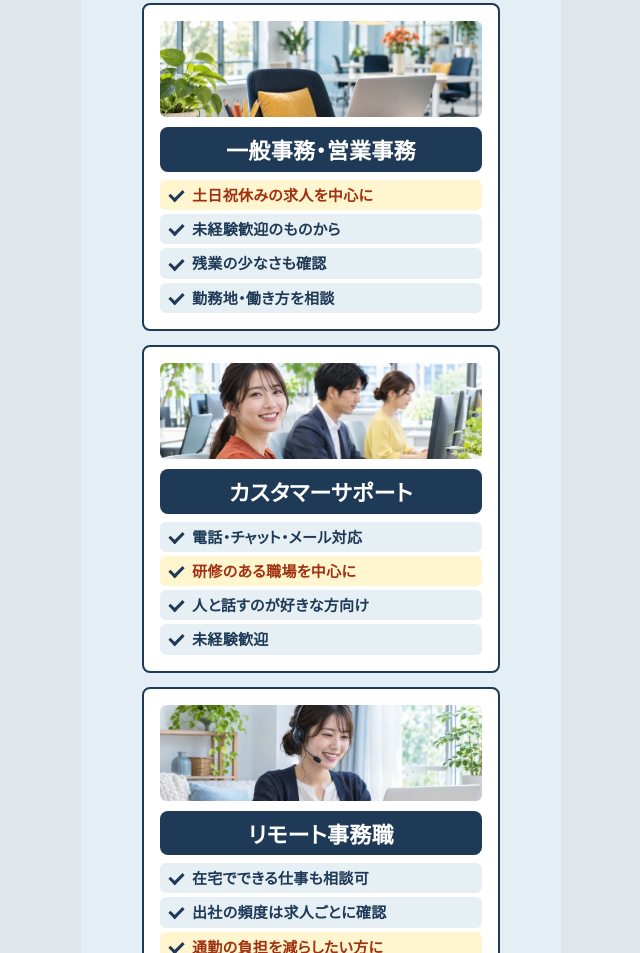
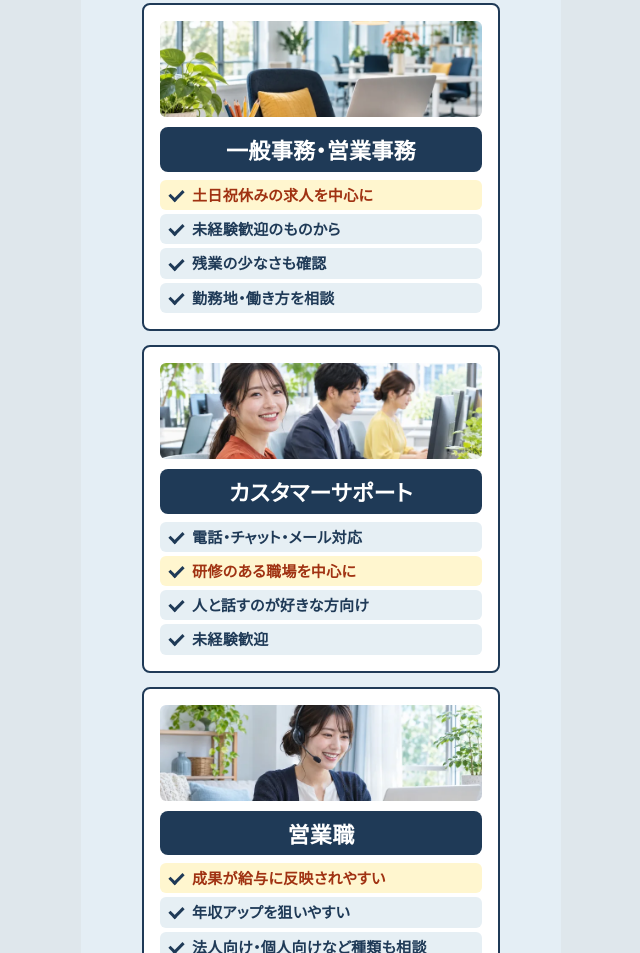
Before and after one commit to rita-career/career-hack-lp, a plain HTML site: page mina-ig/index.html in a window 1280 px wide. Shown: the part 11047-12000 px from the top of the page, without its empty margins (319-959 px from the left). Drawn offline with Linux system fonts and the light colour scheme.

Commit message:
Replace remote-office card with sales role

```diff
--- a/mina-ig/index.html
+++ b/mina-ig/index.html
@@ -187,7 +187,7 @@
   <h2 class="jb-h">こんな求人の相談が多いです</h2>
   <article class="jcard"><figure class="jc-ph"><img src="img/js1.webp" width="760" height="361" alt="オフィスのイメージ写真" loading="lazy"></figure><h3 class="jc-t">一般事務・営業事務</h3><ul class="jc-l"><li class=hl>土日祝休みの求人を中心に</li><li>未経験歓迎のものから</li><li>残業の少なさも確認</li><li>勤務地・働き方を相談</li></ul></article>
   <article class="jcard"><figure class="jc-ph"><img src="img/js2.webp" width="760" height="361" alt="カスタマーサポートのイメージ写真" loading="lazy"></figure><h3 class="jc-t">カスタマーサポート</h3><ul class="jc-l"><li>電話・チャット・メール対応</li><li class=hl>研修のある職場を中心に</li><li>人と話すのが好きな方向け</li><li>未経験歓迎</li></ul></article>
-  <article class="jcard"><figure class="jc-ph"><img src="img/js3.webp" width="760" height="361" alt="在宅勤務のイメージ写真" loading="lazy"></figure><h3 class="jc-t">リモート事務職</h3><ul class="jc-l"><li>在宅でできる仕事も相談可</li><li>出社の頻度は求人ごとに確認</li><li class=hl>通勤の負担を減らしたい方に</li><li>未経験歓迎</li></ul></article>
+  <article class="jcard"><figure class="jc-ph"><img src="img/js3.webp" width="760" height="361" alt="営業職のイメージ写真" loading="lazy"></figure><h3 class="jc-t">営業職</h3><ul class="jc-l"><li class=hl>成果が給与に反映されやすい</li><li>年収アップを狙いやすい</li><li>法人向け・個人向けなど種類も相談</li><li>未経験歓迎</li></ul></article>
   <p class="note c">※求人は時期や地域によって変わります。紹介できる内容は相談時にお伝えします。</p>
 </section>
 
```
